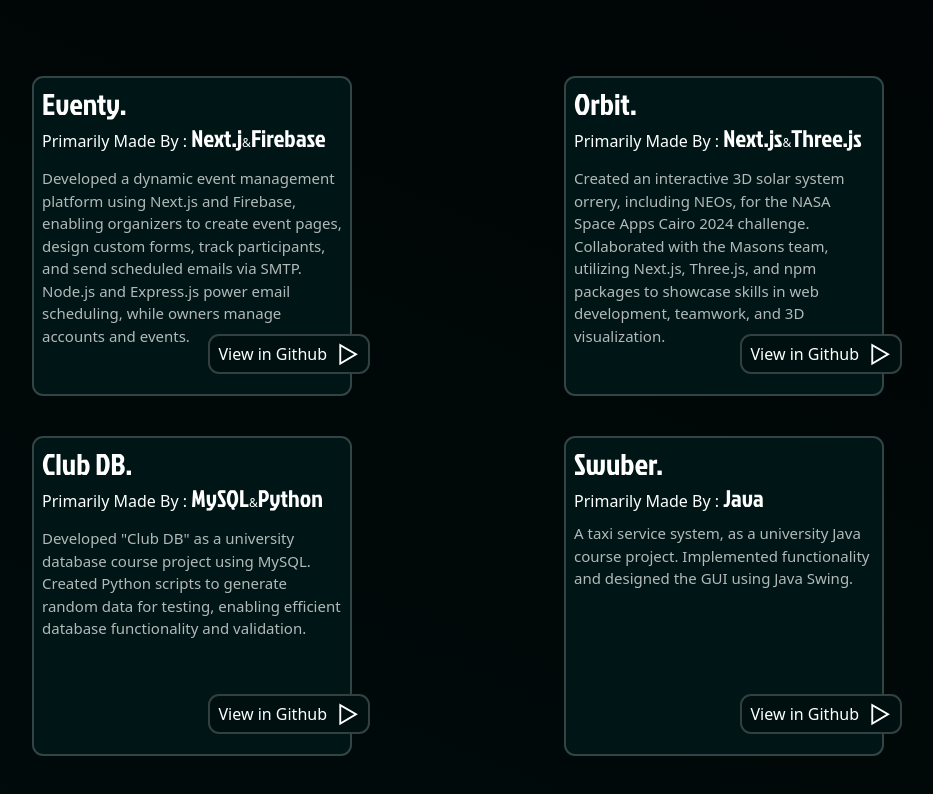
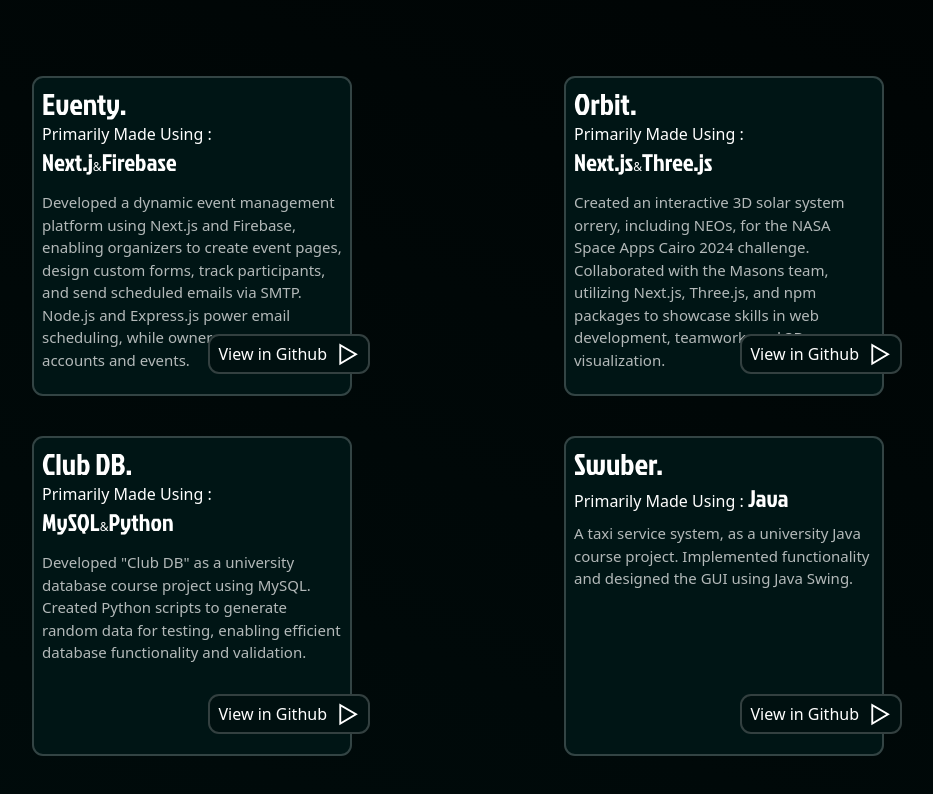
Before and after one commit to sizif-22/Portfolio, a Next.js app: page / in a window 1280 px wide. Shown: the part 920-1714 px from the top of the page, without its empty margins (182-1115 px from the left). Built offline with nearby package versions, Linux system fonts and the light colour scheme.

Commit message:
Update projects.js

```diff
--- a/src/app/section2/projects.js
+++ b/src/app/section2/projects.js
@@ -15,7 +15,7 @@
           >
             <h1 className="text-3xl font-[JockeyOne] bt-1">{project.name}.</h1>
             <p className="text-l mb-2">
-              Primarily Made By :{" "}
+              Primarily Made Using :{" "}
               <span className="text-2xl font-[JockeyOne]">
                 {project.pmb[0]}
                 {project.pmb[1] != null && (
```
